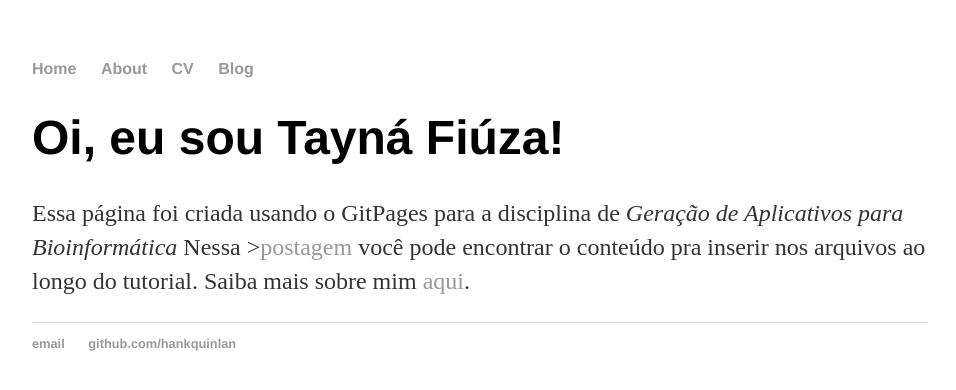
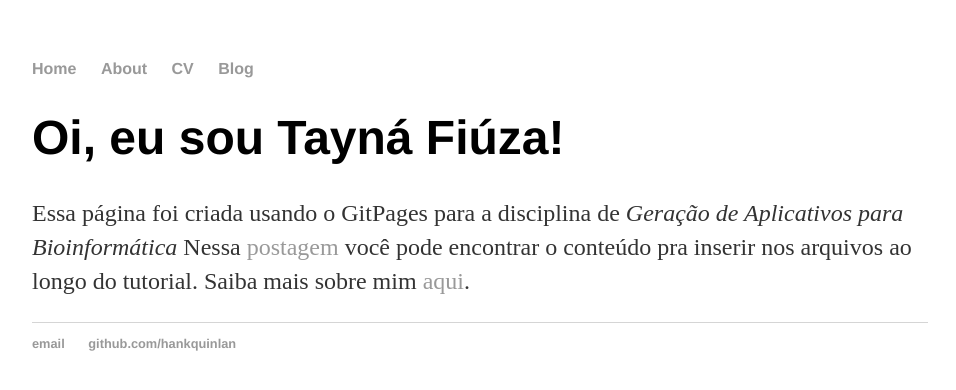
Before and after one commit to fiuzatayna/fiuzatayna.github.io, a Jekyll site: the page built from index.html, in a window 1280 px wide. Shown: the top 390 px of the page, without its empty margins (160-1116 px from the left). Built offline with Jekyll 4.4.1, drawn with Linux system fonts in a browser that asks for light colours.

Commit message:
Changes about as well.

```diff
--- a/about/index.html
+++ b/about/index.html
@@ -5,8 +5,8 @@
 
 		<div class="about">
 			<h1>Sobre</h1>
-			<p>Nessa página eu deveria estar falando sobre mim.</p>
-
+			<p>Nessa página eu deveria estar falando sobre mim, mas fica um gif fofo no lugar:</p>
+			<img src="http://tumblr.4gifs.com/post/63221594513/red-panda-struts" alt="Imagens da alma">
 			<ul class="contacts">
 				<li><a href="http://lattes.cnpq.br/4497357102512154">Lattes</a></li>
 				<li><a href="taynafiuza@ufrn.edu.br">Email</a></li>
--- a/index.html
+++ b/index.html
@@ -4,5 +4,5 @@
 ---
 <div class="blurb">
 	<h1>Oi, eu sou Tayná Fiúza!</h1>
-	<p>Essa página foi criada usando o GitPages para a disciplina de <em>Geração de Aplicativos para Bioinformática</em> Nessa ><a href="https://fiuzatayna.github.io/2019/10/18/arquivos-conteudo-tutorial.html">postagem</a> você pode encontrar o conteúdo pra inserir nos arquivos ao longo do tutorial.  Saiba mais sobre mim <a href="/about">aqui</a>.</p>
+	<p>Essa página foi criada usando o GitPages para a disciplina de <em>Geração de Aplicativos para Bioinformática</em> Nessa <a href="https://fiuzatayna.github.io/2019/10/18/arquivos-conteudo-tutorial.html">postagem</a> você pode encontrar o conteúdo pra inserir nos arquivos ao longo do tutorial.  Saiba mais sobre mim <a href="/about">aqui</a>.</p>
 </div><!-- /.blurb -->
```
